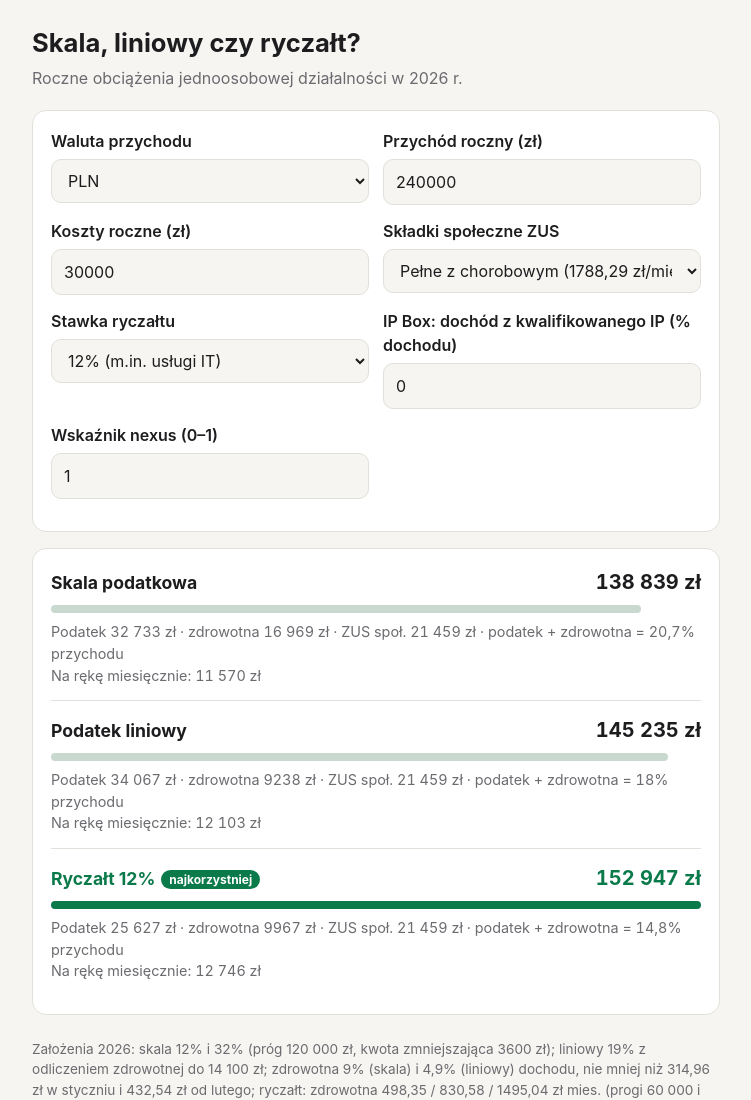
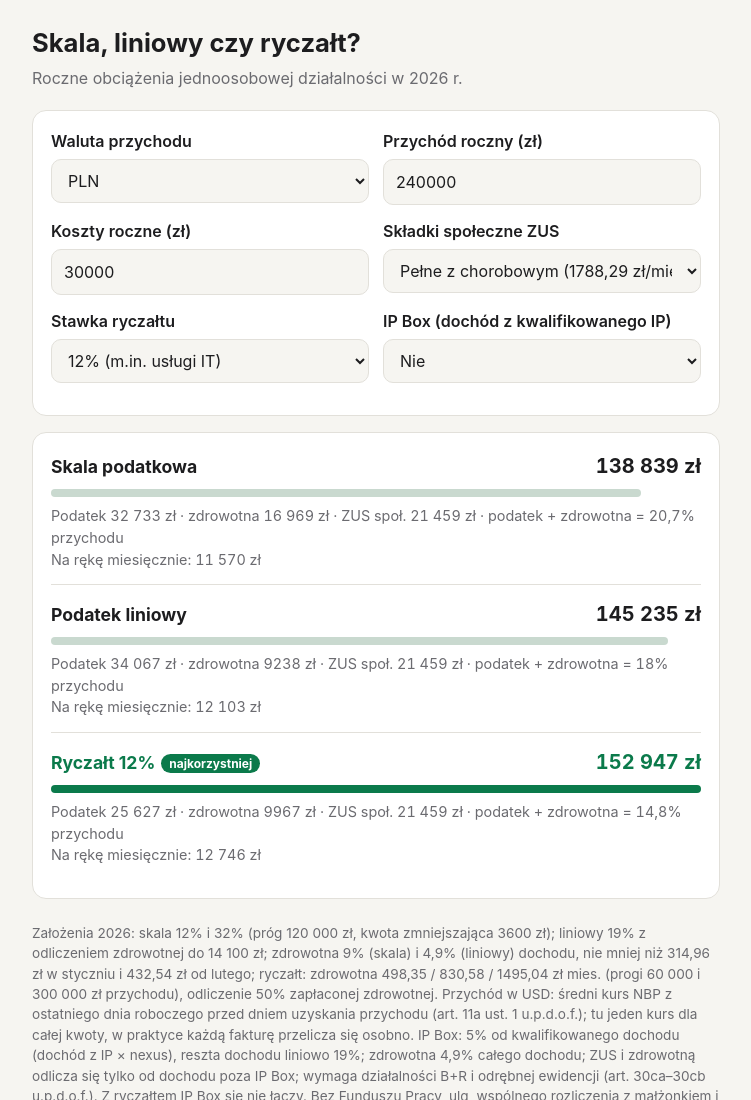
Before and after one commit to lszoszk/formy-opodatkowania, a plain HTML site: page index.html in a window 1280 px wide. Shown: the top 1100 px of the page, without its empty margins (264-1015 px from the left). Drawn offline with Linux system fonts and the light colour scheme.

Commit message:
Pola IP Box widoczne dopiero po włączeniu IP Box
Co-Authored-By: Claude Opus 5.5 <noreply@anthropic.com>

```diff
--- a/index.html
+++ b/index.html
@@ -64,8 +64,13 @@
           <option value="0.055">5,5% (m.in. produkcja, budowlanka)</option>
           <option value="0.03">3% (m.in. handel, gastronomia)</option>
         </select></div>
-      <div><label for="ip">IP Box: dochód z kwalifikowanego IP (% dochodu)</label><input id="ip" type="number" inputmode="numeric" min="0" max="100" step="5" value="0"></div>
-      <div><label for="nexus">Wskaźnik nexus (0–1)</label><input id="nexus" type="number" inputmode="decimal" min="0" max="1" step="0.05" value="1"></div>
+      <div><label for="ipOn">IP Box (dochód z kwalifikowanego IP)</label>
+        <select id="ipOn">
+          <option value="0">Nie</option>
+          <option value="1">Tak</option>
+        </select></div>
+      <div class="ipbox" hidden><label for="ip">Udział dochodu z kwalifikowanego IP (%)</label><input id="ip" type="number" inputmode="numeric" min="0" max="100" step="5" value="80"></div>
+      <div class="ipbox" hidden><label for="nexus">Wskaźnik nexus (0–1)</label><input id="nexus" type="number" inputmode="decimal" min="0" max="1" step="0.05" value="1"></div>
     </div>
   </div>
 
@@ -135,7 +140,7 @@ function calc() {
     { name:`Ryczałt ${(r*100).toLocaleString("pl-PL")}%`, tax:tRycz, health:hRycz },
   ];
 
-  const ipShare = Math.min(100, Math.max(0, +$("ip").value || 0)) / 100;
+  const ipShare = $("ipOn").value === "1" ? Math.min(100, Math.max(0, +$("ip").value || 0)) / 100 : 0;
   const nexus = Math.min(1, Math.max(0, +$("nexus").value || 0));
   if (ipShare > 0) {
     const Q = Math.max(0, P - K) * ipShare * nexus;
@@ -161,6 +166,7 @@ function calc() {
 }
 document.querySelectorAll("input, select").forEach(el => el.addEventListener("input", calc));
 $("cur").addEventListener("change", toggleCurrency);
+$("ipOn").addEventListener("change", () => { document.querySelectorAll(".ipbox").forEach(el => el.hidden = $("ipOn").value !== "1"); calc(); });
 $("fxDate").addEventListener("change", loadRate);
 $("fxDate").value = new Date().toISOString().slice(0,10);
 calc();
```
